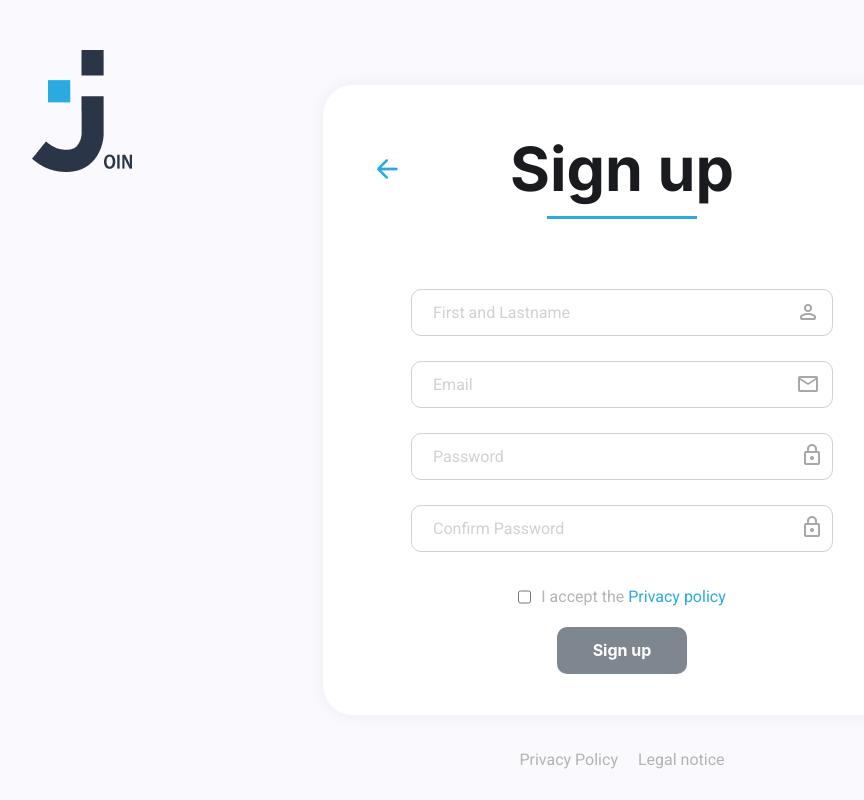
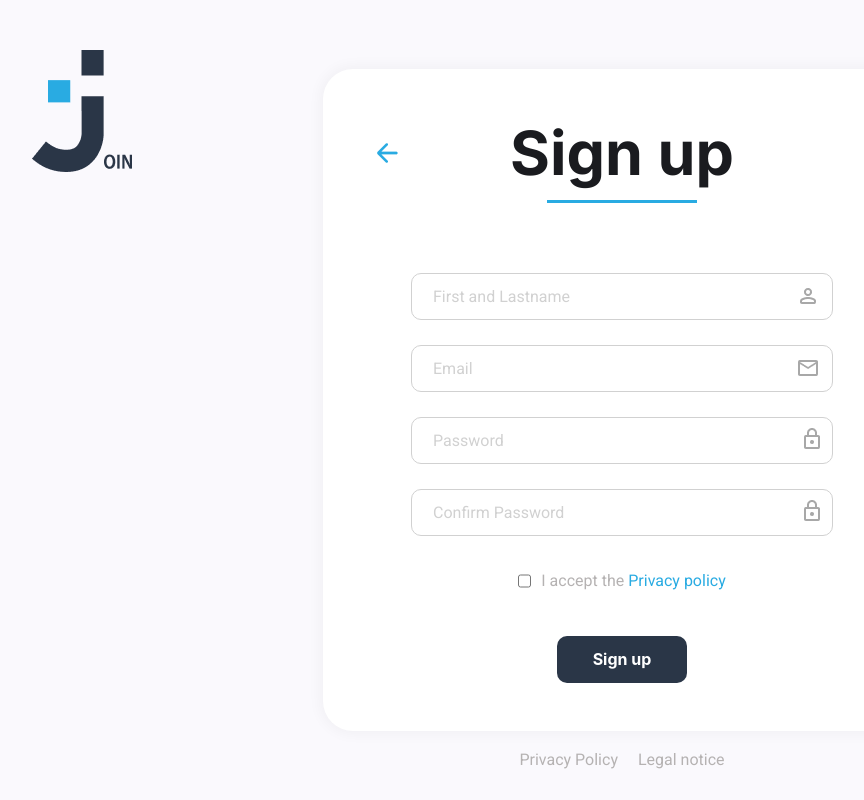
Before and after one commit to c44n/join, an Angular app: page /signup in a window 1280 px wide. Shown: the whole page, without its empty margins (18-882 px from the left). Built offline with nearby package versions, Linux system fonts and the light colour scheme.

Commit message:
fix: validations

```diff
--- a/src/app/components/sign-up/sign-up.html
+++ b/src/app/components/sign-up/sign-up.html
@@ -49,9 +49,11 @@
                     </div>
 
                     <div class="input_wrapper">
-                        <input class="cc_input" type="email" formControlName="email" id="cc_email" placeholder="Email" />
+                        <input class="cc_input" type="email" formControlName="email" id="cc_email"
+                            placeholder="Email" />
                         <div class="error_message_wrapper">
-                            @if (registrationForm.get("email")?.invalid && (registrationForm.get("email")?.touched || registrationForm.get("email")?.dirty)) {
+                            @if (registrationForm.get("email")?.invalid && (registrationForm.get("email")?.touched ||
+                            registrationForm.get("email")?.dirty)) {
                             @if (registrationForm.get("email")?.hasError('required')) {
                             <div class="error_message">Email is required.</div>
                             } @else if (registrationForm.get("email")?.hasError('pattern')) {
@@ -62,9 +64,11 @@
                     </div>
 
                     <div class="input_wrapper">
-                        <input class="cc_input" type="password" formControlName="password" id="cc_password" placeholder="Password" />
+                        <input class="cc_input" type="password" formControlName="password" id="cc_password"
+                            placeholder="Password" />
                         <div class="error_message_wrapper">
-                            @if (registrationForm.get("password")?.invalid && (registrationForm.get("password")?.touched || registrationForm.get("password")?.dirty)) {
+                            @if (registrationForm.get("password")?.invalid && (registrationForm.get("password")?.touched
+                            || registrationForm.get("password")?.dirty)) {
                             @if (registrationForm.get("password")?.hasError('required')) {
                             <div class="error_message">Password is required.</div>
                             } @else if (registrationForm.get("password")?.hasError('minlength')) {
@@ -78,13 +82,17 @@
                         <input class="cc_input" type="password" formControlName="password_confirm" id="cc_password"
                             placeholder="Confirm Password" />
                         <div class="error_message_wrapper">
-                            @if (registrationForm.get("password_confirm")?.invalid && (registrationForm.get("password_confirm")?.touched || registrationForm.get("password_confirm")?.dirty)) {
+                            @if (registrationForm.get("password_confirm")?.invalid &&
+                            (registrationForm.get("password_confirm")?.touched ||
+                            registrationForm.get("password_confirm")?.dirty)) {
                             @if (registrationForm.get("passsword_confirm")?.hasError('required')) {
                             <div class="error_message">Confirm password is required.</div>
                             }
                             }
 
-                            @if (registrationForm.get("password_confirm")?.touched && registrationForm.hasError('passwordMismatch')) {
+                            @if (registrationForm.get("password_confirm")?.touched &&
+                            registrationForm.get("password_confirm")?.invalid ||
+                            registrationForm.hasError('passwordMismatch')) {
                             <div class="error_message">Passwörter stimmen nicht überein.</div>
                             }
 
@@ -92,32 +100,40 @@
                     </div>
 
                 </div>
-            </form>
+
 
                 <div class="form-footer">
+                    <div>
                         <div class="pp_wrapper">
-                    <input type="checkbox" name="privacy_policy" id="privacy_policy">
+                            <input type="checkbox" formControlName="privacy_policy" id="privacy_policy">
                             <label for="privacy_policy">I accept the
                                 <a routerLink="/privacy-policy">Privacy policy</a>
                             </label>
                         </div>
+                        <div class="error_message_wrapper">
+                            @if (registrationForm.get('privacy_policy')?.invalid &&
+                            registrationForm.get('privacy_policy')?.touched) {
+                            <div class="error_message">Please accept the privacy policy.</div>
+                            }
+                        </div>
+                    </div>
 
-                <button type="button" class="primary-button" (click)="createContact()" [disabled]="!registrationForm.valid">
+                    <button type="button" class="primary-button" (click)="createContact()">
 
                         <span class="primary-button__label">
-                        Sign up
-                        <!-- {{ saving() ? 'Saving...' : 'Create contact' }} -->
+                            {{ saving() ? 'Saving...' : 'Sign up' }}
                         </span>
                     </button>
                 </div>
+            </form>
 
         </div>
     </section>
 
     <div class="footer">
         <div class="footer-body">
-            <a  routerLink="/privacy-policy">Privacy Policy</a>
-            <a  routerLink="/legal-notice">Legal notice</a>
+            <a routerLink="/privacy-policy">Privacy Policy</a>
+            <a routerLink="/legal-notice">Legal notice</a>
         </div>
     </div>
 </body>
--- a/src/app/components/sign-up/sign-up.scss
+++ b/src/app/components/sign-up/sign-up.scss
@@ -48,7 +48,7 @@
 
     .wrapper {
         width: 598px;
-        height: 630px;
+        height: auto;
         border-radius: 30px;
         padding-top: 48px;
         padding-right: 88px;
@@ -59,7 +59,6 @@
         box-shadow: 0px 0px 14px 3px #0000000A;
 
         @include all.mobile {
-            height: auto;
             padding: 24px 16px;
         }
 
@@ -179,19 +178,6 @@
                     }
                 }
             }
-
-            .error_message_wrapper {
-                height: 25px;
-                padding: 0 5px;
-
-                .error_message {
-                    color: all.$color-red;
-                }
-            }
-
-            input.ng-invalid.ng-touched {
-                border: 1px solid red !important;
-            }
         }
 
         .form-footer {
@@ -208,6 +194,8 @@
 
             .pp_wrapper {
                 display: flex;
+                justify-content: center;
+                width: 100%;
                 color: all.$color-dark-gray;
 
                 input[type="checkbox"] {
@@ -262,3 +250,16 @@
         }
     }
 }
+
+.error_message_wrapper {
+    height: 25px;
+    padding: 0 5px;
+
+    .error_message {
+        color: all.$color-red;
+    }
+}
+
+input.ng-invalid.ng-touched {
+    border: 1px solid red !important;
+}
--- a/src/app/components/sign-up/sign-up.ts
+++ b/src/app/components/sign-up/sign-up.ts
@@ -40,6 +40,9 @@ export class SignUp {
         }),
         password_confirm: new FormControl('', {
             validators: [Validators.required]
+        }),
+        privacy_policy: new FormControl(false, {
+            validators: [Validators.requiredTrue]
         }),
     }, {
         validators: this.passwordMatchCheck
@@ -90,10 +93,10 @@ export class SignUp {
         this.saving.set(false);
 
         if (result) {
-            this.toastService.show('Registrierung erfolgreich!');
-            this.router.navigate(['/board']); // Pfad anpassen, wohin der User nach dem Login soll
+            this.toastService.show('You Signed Up successfully!');
+            this.router.navigate(['/signin']); // Pfad anpassen, wohin der User nach dem Login soll
         } else {
-            this.errorMessage.set('Registrierung fehlgeschlagen. Bitte überprüfe deine Eingaben.');
+            this.errorMessage.set('Registration failed. Please check your entries.');
             this.toastService.show('Fehler');
         }
     }
```
Lines whose indentation alone changed are shown as unchanged.
